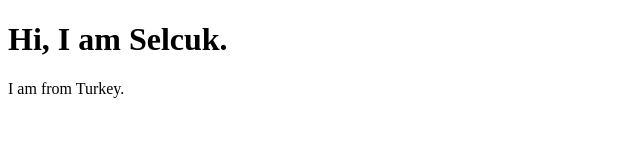
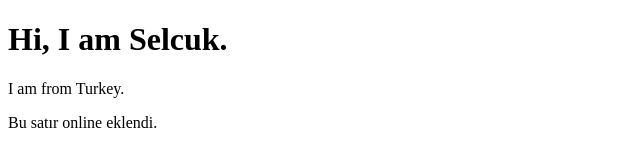
Before and after one commit to selcukaltas/selcukaltas.github.io, a plain HTML site: page index.html in a window 1280 px wide. Shown: the whole page, without its empty margins (0-640 px from the left). Drawn offline with Linux system fonts and the light colour scheme.

Commit message:
Update index.html

```diff
--- a/index.html
+++ b/index.html
@@ -8,5 +8,6 @@
 <body>
     <h1>Hi, I am Selcuk.</h1>
     <p>I am from Turkey.</p>
+    <p>Bu satır online eklendi.</p>
 </body>
 </html>
```
